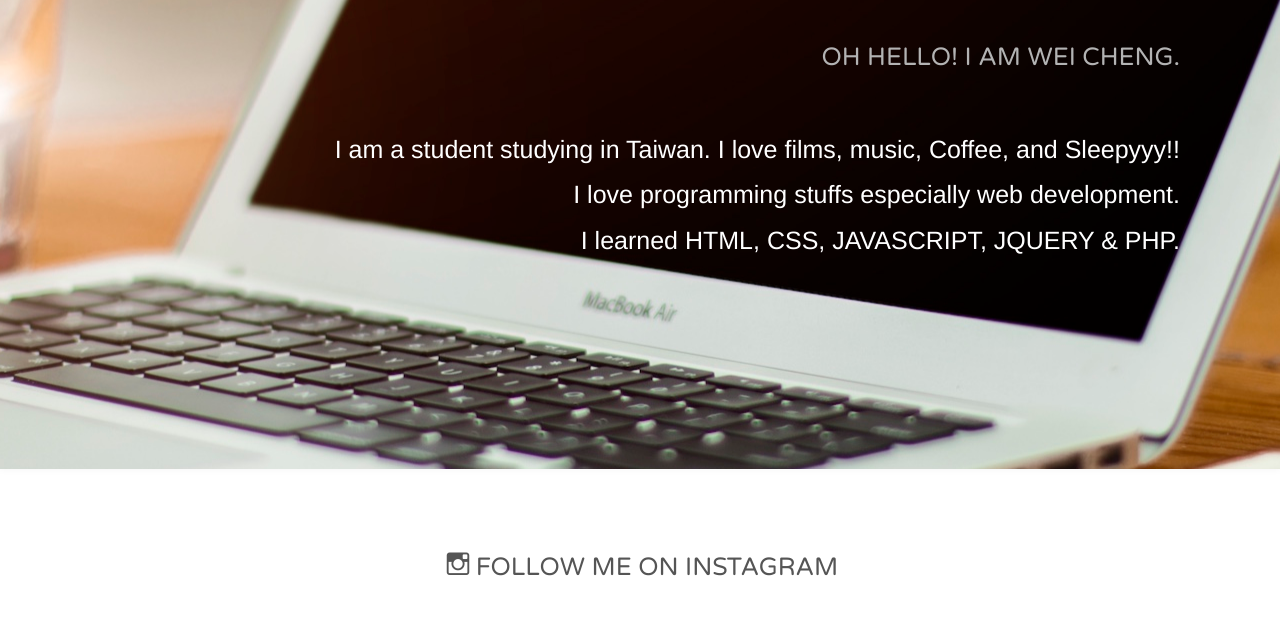
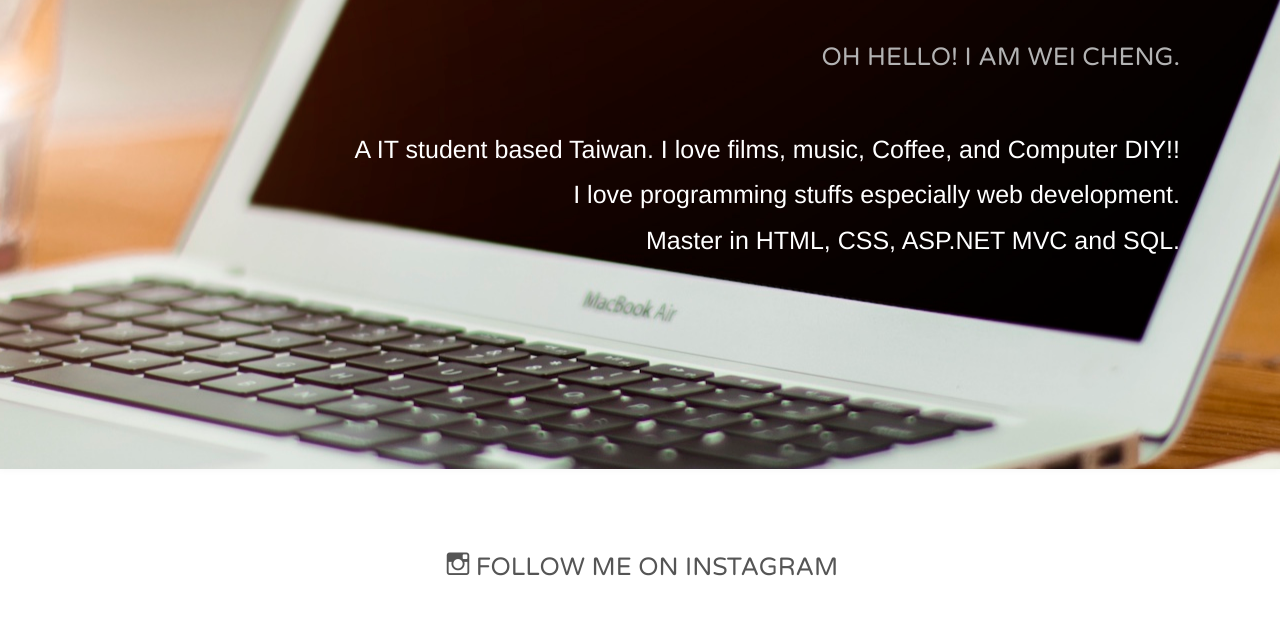
Before and after one commit to weicheng95/portfolio, a website: page index.html in a window 1280 px wide. Shown: the part 1020-1654 px from the top of the page. Drawn offline with Linux system fonts and the light colour scheme; files whose address does not match are found by name.

Commit message:
Update index.html

```diff
--- a/index.html
+++ b/index.html
@@ -54,9 +54,9 @@
 			<div class="row">
 				<div class="col-md-12 portfolio-content">
 					<h2>Oh Hello! I am Wei Cheng.</h2>
-					<p>I am a student studying in Taiwan. I love films, music, Coffee, and Sleepyyy!!</p>
+					<p>A IT student based Taiwan. I love films, music, Coffee, and Computer DIY!!</p>
 					<p>I love programming stuffs especially web development.</p>
-					<p>I learned HTML, CSS, JAVASCRIPT, JQUERY & PHP.</p>
+					<p>Master in HTML, CSS, ASP.NET MVC and SQL.</p>
 				</div>
 			</div>
 
```
